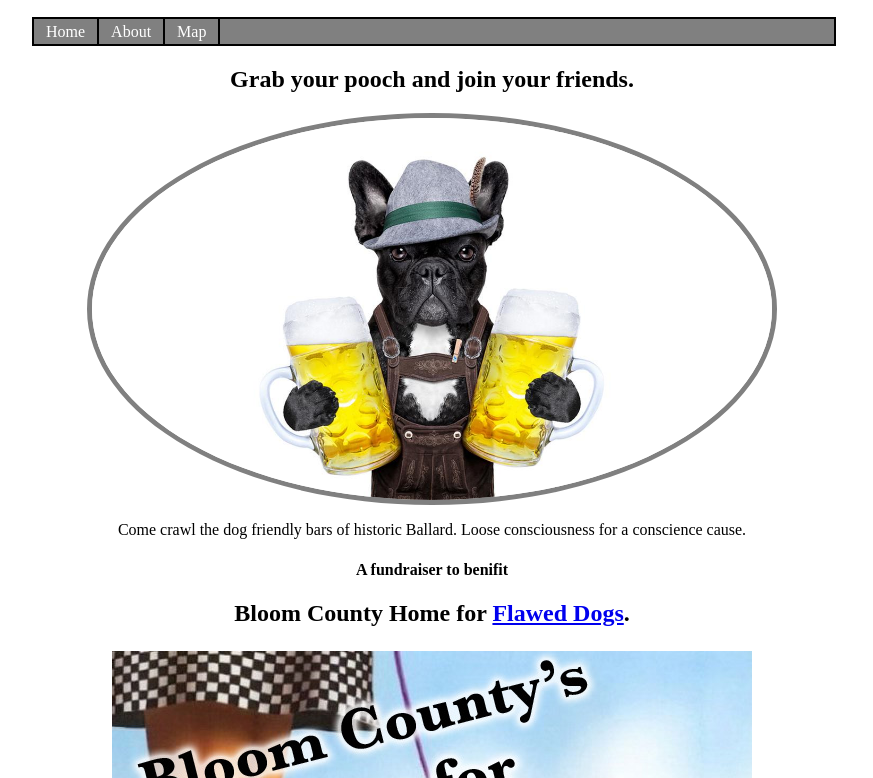
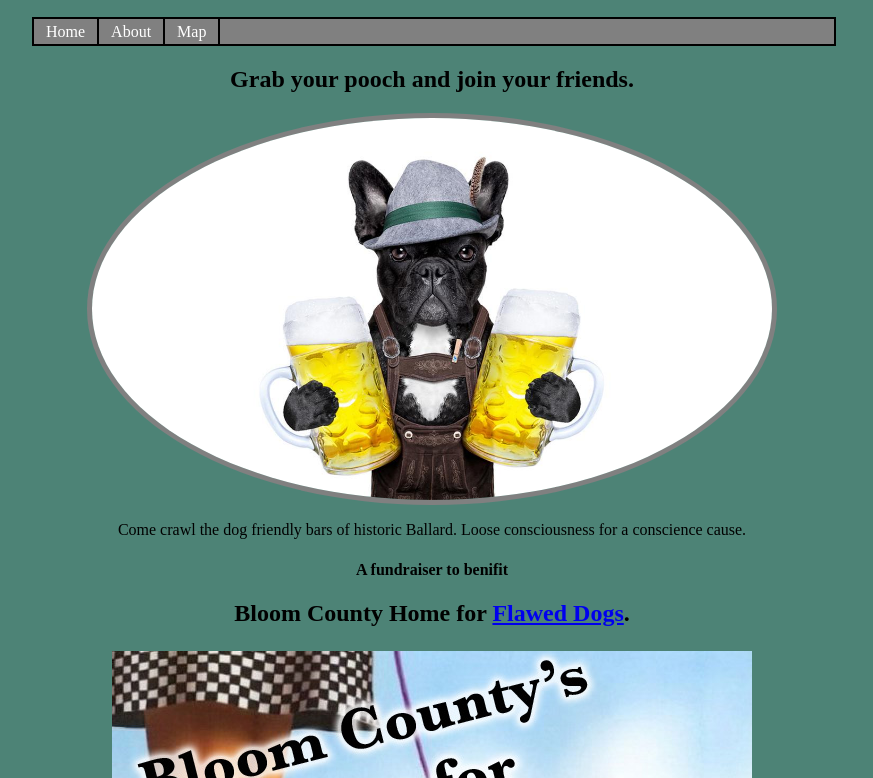
Before and after one commit to OQ626/OQ626.github.io, a plain HTML site: page index.html in a window 1280 px wide. Shown: the part 217-995 px from the top of the page, without its empty margins (208-1081 px from the left). Drawn offline with Linux system fonts and the light colour scheme.

Commit message:
Update index.css

```diff
--- a/index.css
+++ b/index.css
@@ -9,6 +9,7 @@ body {
    width: 800px;
    height: 100%;
    margin:0 auto;
+  background-color:#4d8376
 }
 
 header {
```
